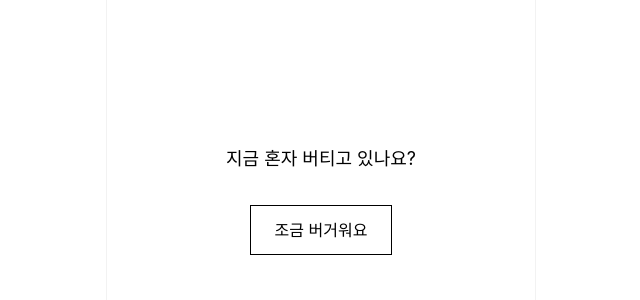
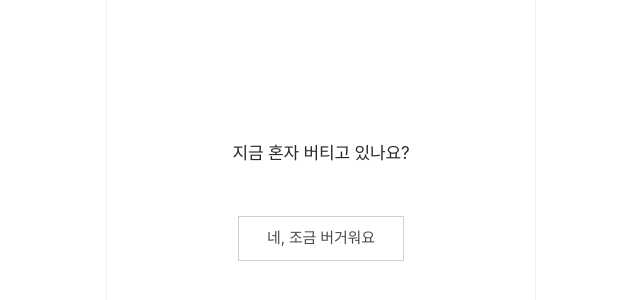
Before and after one commit to Melonisjy/InUs, a Next.js app: page /onboarding in a window 1280 px wide. Shown: the part 200-500 px from the top of the page, without its empty margins (319-959 px from the left). Built offline with nearby package versions, Linux system fonts and the light colour scheme.

Commit message:
style: css 수정

```diff
--- a/app/onboarding/OnboardingPage.module.css
+++ b/app/onboarding/OnboardingPage.module.css
@@ -1,8 +1,8 @@
 /**
  * 온보딩 페이지 스타일
  *
- * "지금 혼자 버티고 있나요?" 텍스트를 화면 중앙에 배치.
- * 조용하고 미니멀한 톤 유지.
+ * 편안함, 여백, 조용함을 위한 최소한의 디자인.
+ * 감정을 방해하지 않는 화면.
  */
 
 .container {
@@ -16,39 +16,52 @@
   flex-direction: column;
   align-items: center;
   justify-content: center;
-  gap: 32px;
 
-  /* 패딩 (좌우 여백) */
-  padding: 0 24px;
+  /* 충분한 여백 - 요소 사이 간격 */
+  gap: 48px;
+
+  /* 좌우 여백 */
+  padding: 0 32px;
 
   /* 위치 설정 */
   position: relative;
 }
 
 .text {
-  /* 텍스트 스타일 */
-  font-size: 18px;
-  line-height: 1.6;
-  color: #000;
+  /* 타이포그래피 중심 - 텍스트가 주인공 */
+  font-size: 17px;
+  line-height: 1.7;
+
+  /* 부드러운 중립 계열 색상 */
+  color: #2a2a2a;
+
   text-align: center;
 
-  /* 조용한 느낌을 위한 여백 */
+  /* 여백 */
   margin: 0;
+
+  /* 과한 강조 제거 */
+  font-weight: 400;
+  letter-spacing: -0.01em;
 }
 
 .button {
-  /* 버튼 기본 스타일 */
-  font-size: 16px;
+  /* 최소한의 버튼 스타일 */
+  font-size: 15px;
   line-height: 1.5;
-  color: #000;
+
+  /* 부드러운 중립 계열 */
+  color: #4a4a4a;
   background-color: transparent;
-  border: 1px solid #000;
+
+  /* 매우 얇고 연한 테두리 */
+  border: 0.5px solid #d0d0d0;
   border-radius: 0;
 
-  /* 모바일 터치 영역 */
+  /* 모바일 터치 영역 보장 */
   min-height: 44px;
-  min-width: 120px;
-  padding: 12px 24px;
+  min-width: 140px;
+  padding: 10px 28px;
 
   /* 중앙 정렬 */
   text-align: center;
@@ -56,24 +69,36 @@
   /* 커서 */
   cursor: pointer;
 
-  /* 애니메이션 */
-  animation: fadeIn 0.5s ease-in-out;
+  /* 느리고 자연스러운 애니메이션 */
+  animation: fadeIn 1.8s ease-out;
 
-  /* 터치 피드백 */
-  -webkit-tap-highlight-color: rgba(0, 0, 0, 0.1);
+  /* 터치 피드백 최소화 */
+  -webkit-tap-highlight-color: rgba(0, 0, 0, 0.05);
   touch-action: manipulation;
 
   /* 기본 스타일 제거 */
   -webkit-appearance: none;
   -moz-appearance: none;
   appearance: none;
+
+  /* 과한 강조 제거 */
+  font-weight: 400;
+  letter-spacing: -0.01em;
+
+  /* 호버 시 미세한 변화만 (선택사항) */
+  transition: border-color 0.2s ease, color 0.2s ease;
 }
 
-/* Fade-in 애니메이션 */
+.button:hover {
+  border-color: #b0b0b0;
+  color: #3a3a3a;
+}
+
+/* 호흡처럼 자연스러운 fade-in */
 @keyframes fadeIn {
   from {
     opacity: 0;
-    transform: translateY(8px);
+    transform: translateY(4px);
   }
   to {
     opacity: 1;
--- a/app/onboarding/page.tsx
+++ b/app/onboarding/page.tsx
@@ -28,7 +28,7 @@ export default function OnboardingPage() {
         <p className={styles.text}>지금 혼자 버티고 있나요?</p>
         {showButton && (
           <button className={styles.button}>
-            조금 버거워요
+            네, 조금 버거워요
           </button>
         )}
       </div>
```
